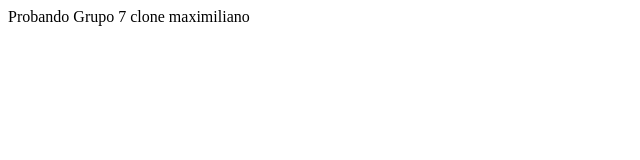
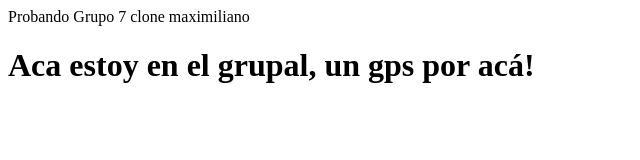
Before and after one commit to MaximilianoBonnet/TrabajoPracticoTaller1Grupo7, a plain HTML site: page index.htm in a window 1280 px wide. Shown: the whole page, without its empty margins (0-640 px from the left). Drawn offline with Linux system fonts and the light colour scheme.

Commit message:
Update index.htm

```diff
--- a/index.htm
+++ b/index.htm
@@ -10,6 +10,7 @@
 
 <body>
     Probando Grupo 7 clone maximiliano
+    <h1> Aca estoy en el grupal, un gps por acá!</h1>
 </body>
 
 </html>
```
